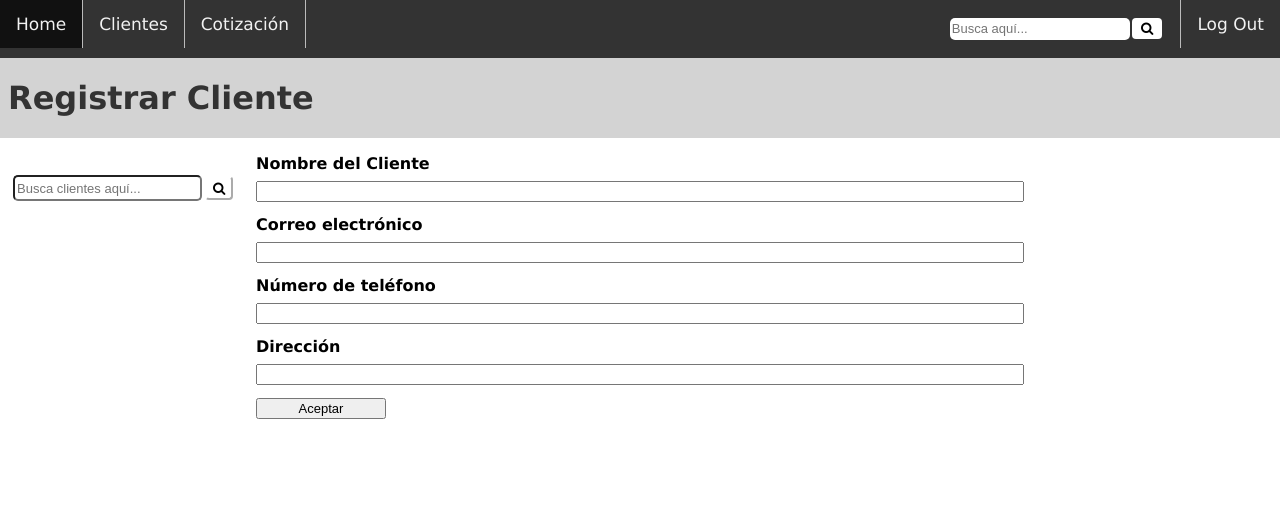
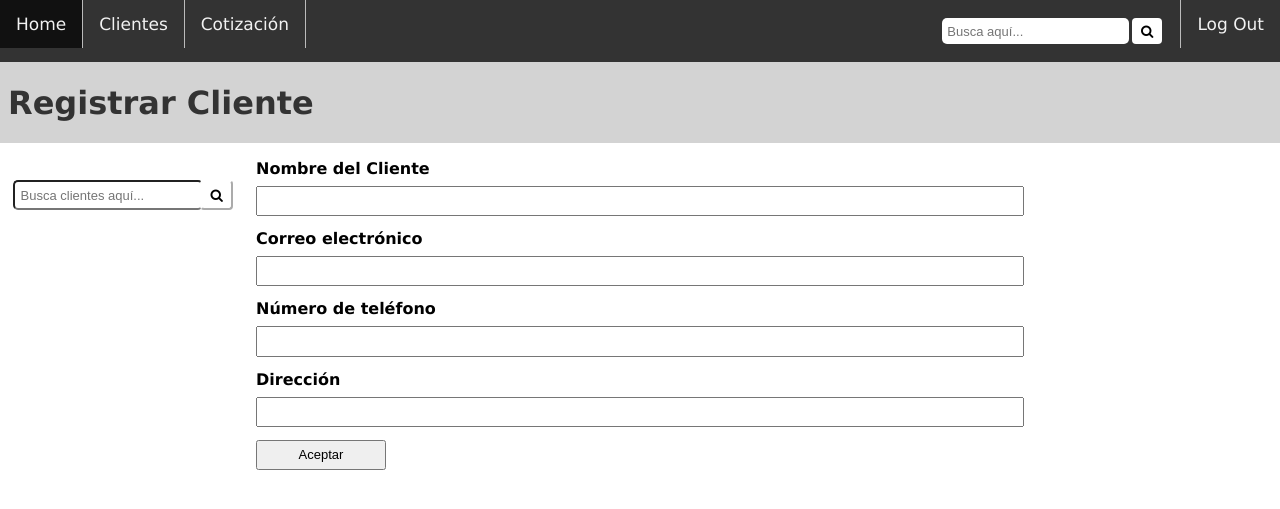
Before and after one commit to ChrisPoul/Glastore, a Flask app: page /customer/add in a window 1280 px wide. Shown: the top 509 px of the page. Run offline with Flask 2, Linux system fonts and the light colour scheme; the visitor is signed in with stand-in values (Sample User, id 1); data comes from the database, SQL or seed files in the repository; data that the repository does not hold is empty.

Commit message:
Changed look of auth views

```diff
--- a/Glastore/static/styles/style.css
+++ b/Glastore/static/styles/style.css
@@ -90,6 +90,12 @@ input, textarea {
 }
 input {
     font-size: small;
+    padding: 0.7vmin;
+}
+button {
+    padding: 0.7vmin;
+    margin-left: 0.1vmin;
+    width: 2.5em;
 }
 input.danger {
     color: #cc2f2e;
@@ -113,18 +119,13 @@ table {
 }
 .search_bar input {
     margin: 0;
-    height: 1.5em;
     border-radius: 5px;
 
 }
 .search_bar button {
     background-color: white;
     border-color: white;
-    height: 1.6em;
     border-radius: 4px;
-}
-.sidebar button {
-    height: 1.8em;
 }
 .customers {
     border-collapse: collapse;
```
